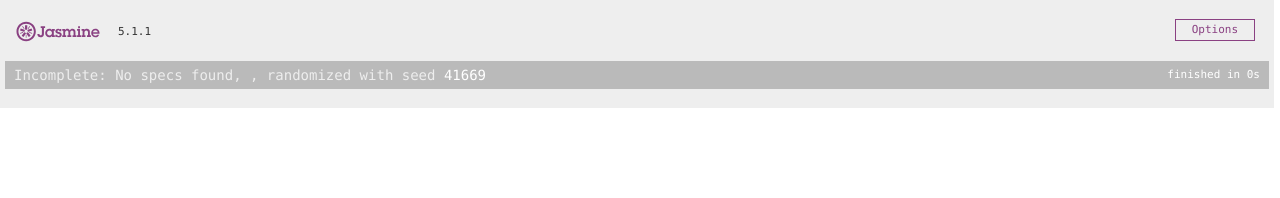
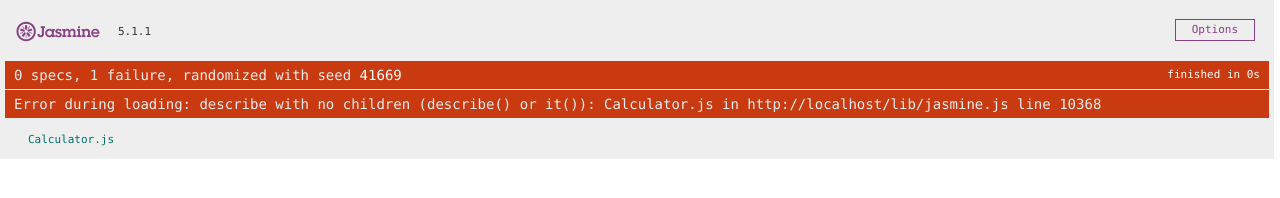
Before and after one commit to natalya-vd/jasminTesting, a plain HTML site: page SpecRunner.html in a window 1280 px wide. Drawn offline with Linux system fonts and the light colour scheme.

Commit message:
add suite test

```diff
--- a/SpecRunner.html
+++ b/SpecRunner.html
@@ -18,6 +18,7 @@
 
 
   <!-- include spec files here... -->
+  <script src="./calculator.spec.js"></script>
 
 
 </head>
--- /dev/null
+++ b/calculator.spec.js
@@ -0,0 +1,4 @@
+// describe - набор тестов
+describe('Calculator.js', () => {
+  // test
+})
```
